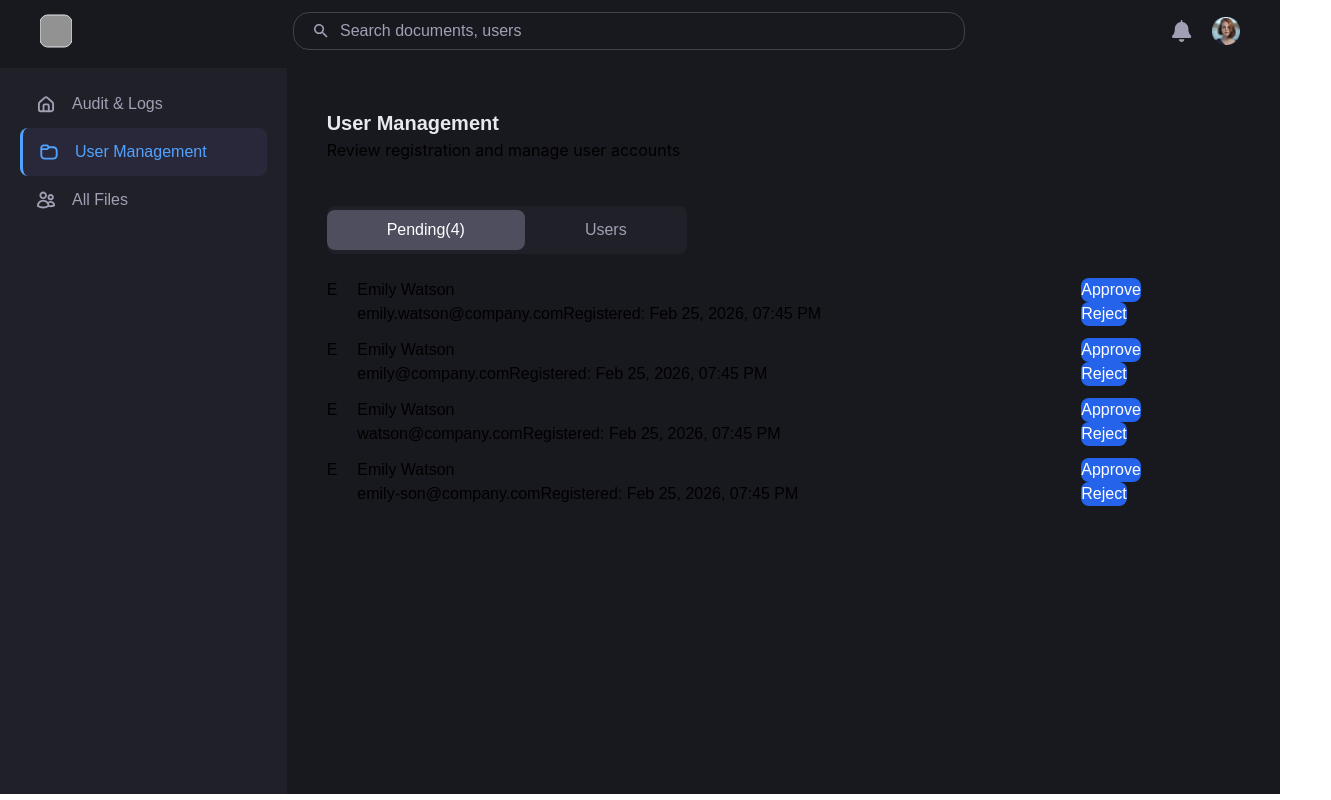
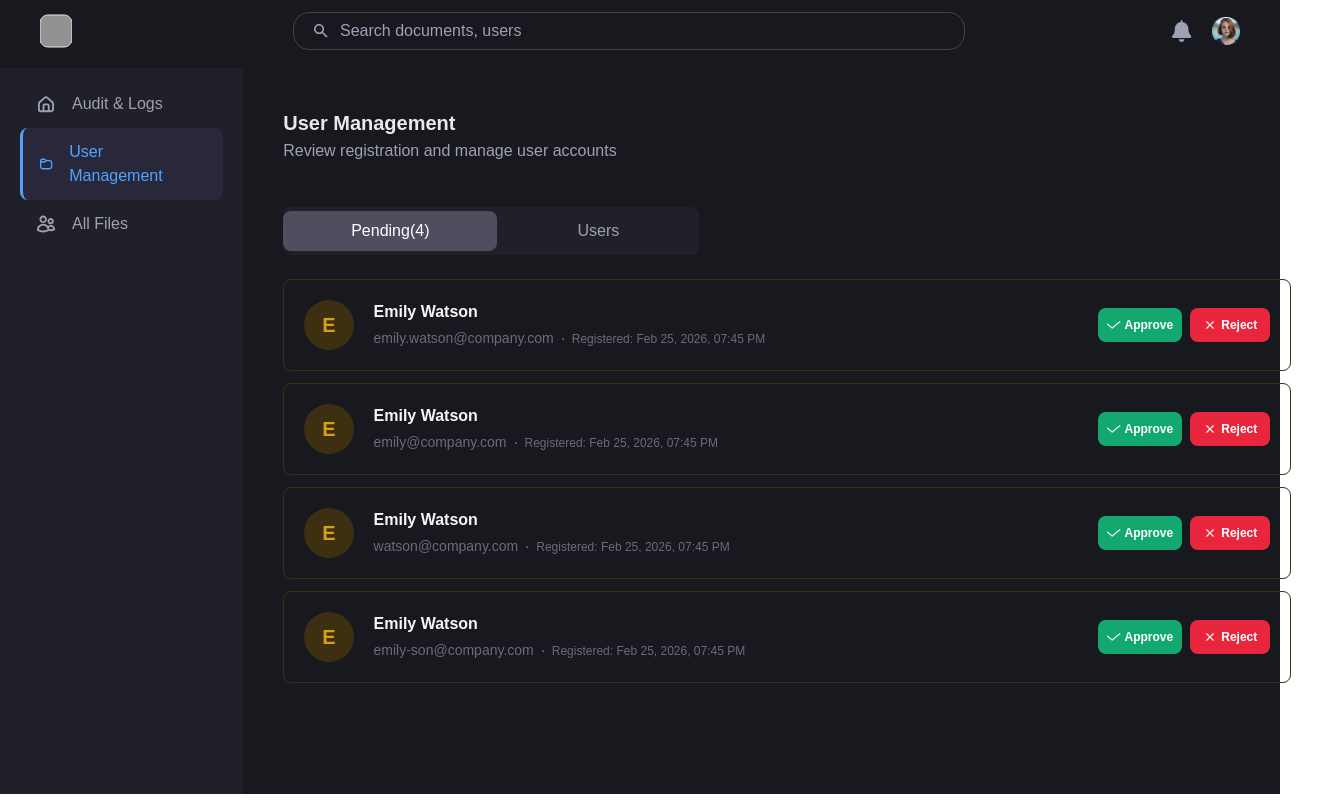
Before and after one commit to sudip-stha/Secure-Document-Storage-System, a React (Vite) app: page /admin/users in a window 1280 px wide. Shown: the whole page, 1331 px wide, since content can reach past the window. Built offline with nearby package versions, Linux system fonts and the light colour scheme.

Commit message:
style(user-management): add styles to user management pending section

```diff
--- a/src/components/AdminDashboard/section/userManagement/TabSwitcher.tsx
+++ b/src/components/AdminDashboard/section/userManagement/TabSwitcher.tsx
@@ -19,13 +19,13 @@ const TabSwitcher = ({ currentTab }: TabSwitcherProps) => {
   return (
     <div className="flex items-center py-1 rounded-lg bg-elevated-surface font-dmsans font-medium text-[16px]">
       <button
-        className={`text-text-secondary rounded-lg py-2 px-15 ${selectedTab === "Pending" && "bg-warm-gray-600 text-white"}`}
+        className={`text-text-secondary rounded-lg py-2 px-17 ${selectedTab === "Pending" && "bg-warm-gray-600 text-white"}`}
         onClick={handlePendingTab}
       >
         <span> Pending({totalPending})</span>
       </button>
       <button
-        className={`text-text-secondary rounded-lg py-2 px-15 ${selectedTab === "Users" && "bg-warm-gray-600 text-white"} `}
+        className={`text-text-secondary rounded-lg py-2 px-20 ${selectedTab === "Users" && "bg-warm-gray-600 text-white"} `}
         onClick={handleUsersTab}
       >
         Users
--- a/src/components/AdminDashboard/section/userManagement/UserManagement.tsx
+++ b/src/components/AdminDashboard/section/userManagement/UserManagement.tsx
@@ -14,7 +14,9 @@ const UserManagement = () => {
     <div className="p-10 flex flex-col gap-11">
       <div>
         <Heading2 value="User Management" />
-        <span>Review registration and manage user accounts</span>
+        <span className="font-dmsans text-[16px] text-text-secondary">
+          Review registration and manage user accounts
+        </span>
       </div>
       <div className="flex flex-col gap-6 items-start">
         <TabSwitcher currentTab={currentTab} />
--- a/src/components/AdminDashboard/section/userManagement/pendingTab/PendingCard.tsx
+++ b/src/components/AdminDashboard/section/userManagement/pendingTab/PendingCard.tsx
@@ -1,25 +1,48 @@
 import type { RegistrationNotificationCardProps } from "../../../../../types/data";
 import Button from "../../../../ui/Button/Button";
+import Heading2 from "../../../../ui/Heading2";
 
 const PendingCard = ({ data }: RegistrationNotificationCardProps) => {
   const ProfileLetter = data.name[0]; //.split("")[0]
   return (
-    <div className="flex gap-64 items-center font-dmsans">
+    <div className="flex gap-64 items-center font-dmsans p-5 border border-authorisation-pending-border rounded-lg">
       <div className="flex gap-5">
-        <div>
-          <span>{ProfileLetter}</span>
-        </div>
-        <div>
-          <span>{data.name}</span>
-          <div className="min-w-117">
-            <span>{data.email}</span>
-            <span>Registered: {data.registeredDate}</span>
+        <Heading2
+          value={ProfileLetter}
+          className="text-authorisation-pending-text bg-authorisation-pending-border px-4.5 py-2.5 rounded-full"
+        />
+
+        <div className="flex flex-col gap-1">
+          <span className="font-semibold text-[16px] text-warm-gray-50">
+            {data.name}
+          </span>
+          <div className="min-w-117 text-text-tertiary flex gap-2 items-center">
+            <span className="text-[14px]">{data.email}</span>
+            <div className="bg-text-tertiary w-0.5 h-0.5 rounded-full"></div>
+            <span className="text-[12px]">
+              {" "}
+              Registered: {data.registeredDate}
+            </span>
           </div>
         </div>
       </div>
-      <div>
-        <Button>Approve</Button>
-        <Button>Reject</Button>
+      <div className="flex gap-2">
+        <Button
+          variant={"sucess"}
+          iconPath="/icons/tickIcon.svg"
+          iconPlace="front"
+          className="px-4 py-2 flex gap-1 items-center"
+        >
+          Approve
+        </Button>
+        <Button
+          variant={"danger"}
+          iconPath="/icons/rejectIcon.svg"
+          iconPlace="front"
+          className="px-5 py-2 flex gap-1 items-center"
+        >
+          Reject
+        </Button>
       </div>
     </div>
   );
--- a/src/components/ui/Heading2.tsx
+++ b/src/components/ui/Heading2.tsx
@@ -1,8 +1,15 @@
+import { twMerge } from "tailwind-merge";
 import type { HeadingType } from "../../types/data";
+import clsx from "clsx";
 
-const Heading2 = ({ value }: HeadingType) => {
+const Heading2 = ({ value, className }: HeadingType) => {
   return (
-    <h2 className="font-poppins font-bold text-[20px] text-text-primary">
+    //className={twMerge(clsx(defaultClasses, conditionalClasses, className))}
+    <h2
+      className={twMerge(
+        clsx("font-poppins font-bold text-[20px] text-text-primary", className),
+      )}
+    >
       {value}
     </h2>
   );
--- a/src/types/data.ts
+++ b/src/types/data.ts
@@ -95,6 +95,7 @@ export interface ThreeDotListItemType extends IconPathType {
 
 export interface HeadingType {
   value: string;
+  className?: string;
 }
 
 export interface RequestCardType {
```
Also changed, not shown: public/icons/rejectIcon.svg (added).
